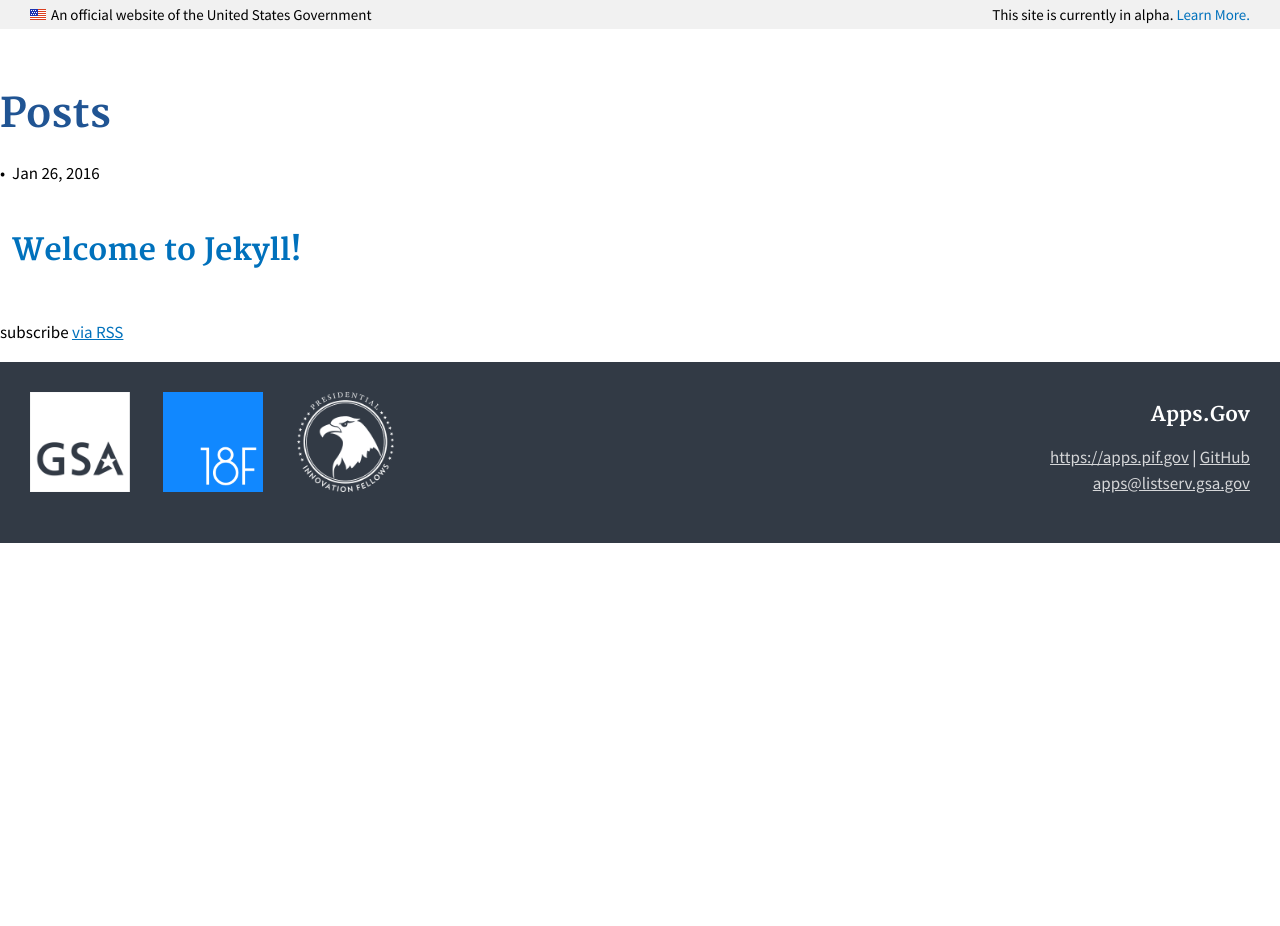
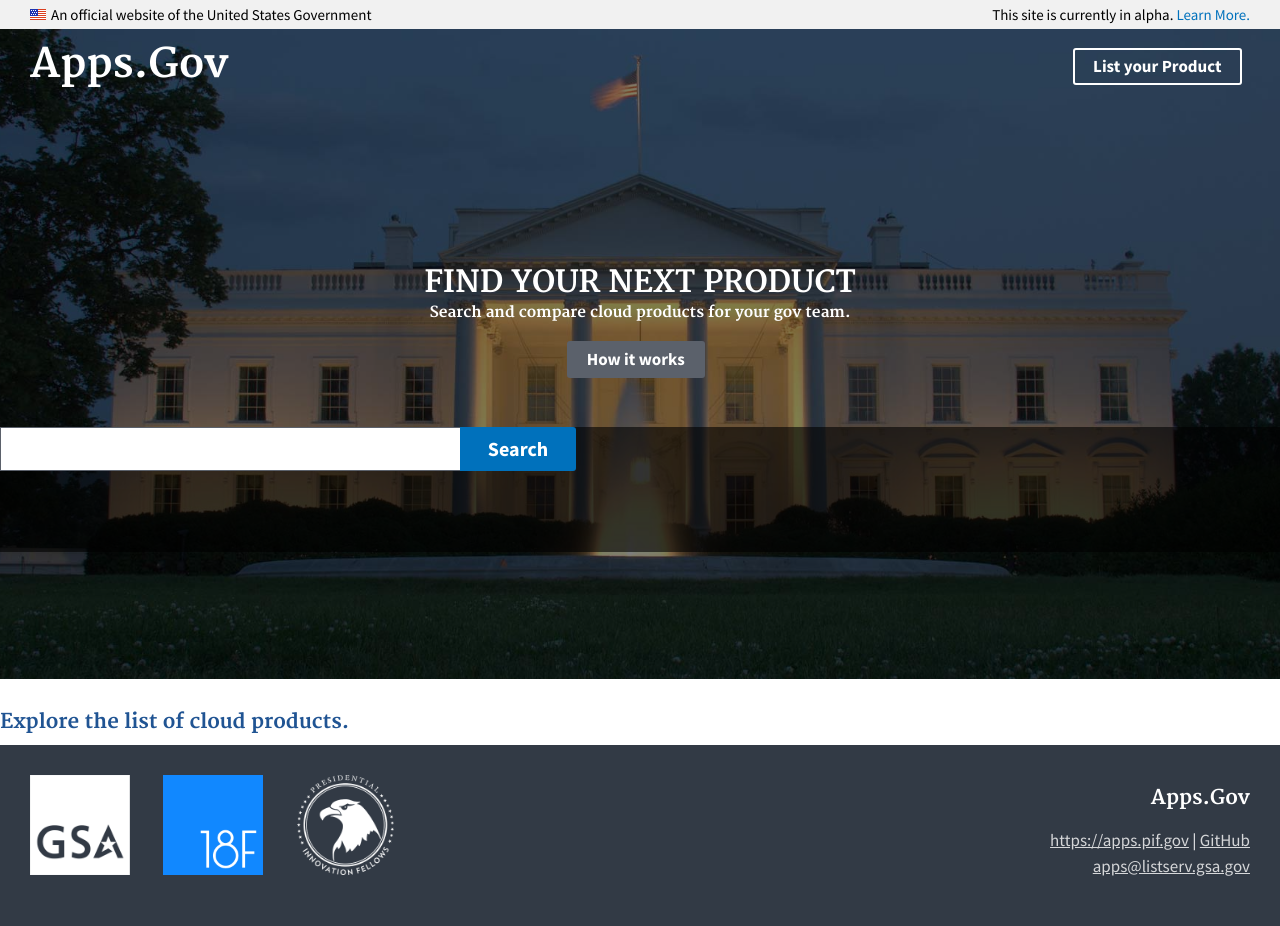
Before and after one commit to presidential-innovation-fellows/apps-gov, a Jekyll site: the page built from index.html, in a window 1280 px wide. Built offline with Jekyll 4.4.1, drawn with Linux system fonts in a browser that asks for light colours; before the commit the page ends 900 px from its top, so only the background shows below that.

Commit message:
more updates to main page

```diff
--- a/css/main.scss
+++ b/css/main.scss
@@ -45,6 +45,63 @@ footer {
   }
 }
 
+// main
+.usa-hero{
+  background-image:url('/img/white-house.jpg');
+  background-attachment:scroll;
+  background-repeat:no-repeat;
+  background-position:center 0;
+  -webkit-background-size: cover;
+  -moz-background-size: cover;
+  -o-background-size: cover;
+  background-size: cover;
+  position:relative;
+  height:650px;
+  text-align:center;
+  .usa-hero-overlay{
+    background-color:rgba(0,0,0,0.5);
+    height:650px;
+  }
+  h1, h2, h3, h4, h5, h6 {
+    color: #fff;
+  }
+  h1{
+    margin-top:0;
+    display:inline;
+    float:left;
+  }
+  h2{
+    margin-top:225px;
+    margin-bottom:0;
+  }
+  h5{
+    margin-top:0;
+    margin-bottom:10px;
+  }
+  .usa-hero-navbar{
+    padding-left:3rem;
+    padding-right:3rem;
+    padding-top:1rem;
+  }
+  .usa-button-outline-inverse{
+    float:right;
+  }
+  .usa-button-gray{
+
+  }
+  .hero-search{
+    height:125px;
+    background-color:rgba(0,0,0,0.6);
+    // position:absolute;
+    // bottom:0;
+    // left:0;
+    // right:0;
+    form{
+      margin-top:40px;
+    }
+  }
+}
+
 // error
 .error {
   background-color:#dce4ef;
--- a/index.html
+++ b/index.html
@@ -2,22 +2,28 @@
 layout: default
 ---
 
-<div class="home">
-
-  <h1 class="page-heading">Posts</h1>
-
-  <ul class="post-list">
-    {% for post in site.posts %}
-      <li>
-        <span class="post-meta">{{ post.date | date: "%b %-d, %Y" }}</span>
-
-        <h2>
-          <a class="post-link" href="{{ post.url | prepend: site.baseurl }}">{{ post.title }}</a>
-        </h2>
-      </li>
-    {% endfor %}
-  </ul>
-
-  <p class="rss-subscribe">subscribe <a href="{{ "/feed.xml" | prepend: site.baseurl }}">via RSS</a></p>
-
+<div class="usa-hero">
+  <div class="usa-hero-overlay">
+    <div class="usa-hero-navbar">
+      <h1>Apps.Gov</h1>
+        <button class="usa-button-outline-inverse" type="button">List your Product</button>
+    </div>
+    <h2>FIND YOUR NEXT PRODUCT</h2>
+    <h5>Search and compare cloud products for your gov team.</h5>
+    <button class="usa-button-gray">How it works</button>
+    <div class="hero-search">
+      <form class="usa-search usa-search-big">
+        <div role="search">
+          <label class="usa-sr-only" for="search-field-big">Search big</label>
+          <input id="search-field-big" type="search" name="search">
+          <button type="submit">
+            <span class="usa-search-submit-text">Search</span>
+          </button>
+        </div>
+      </form>
+    </div>
+  </div>
 </div>
+<div class="usa-content">
+  <h3>Explore the list of cloud products.</h3>
+</div>
```
Also changed, not shown: img/white-house.jpg (added).
